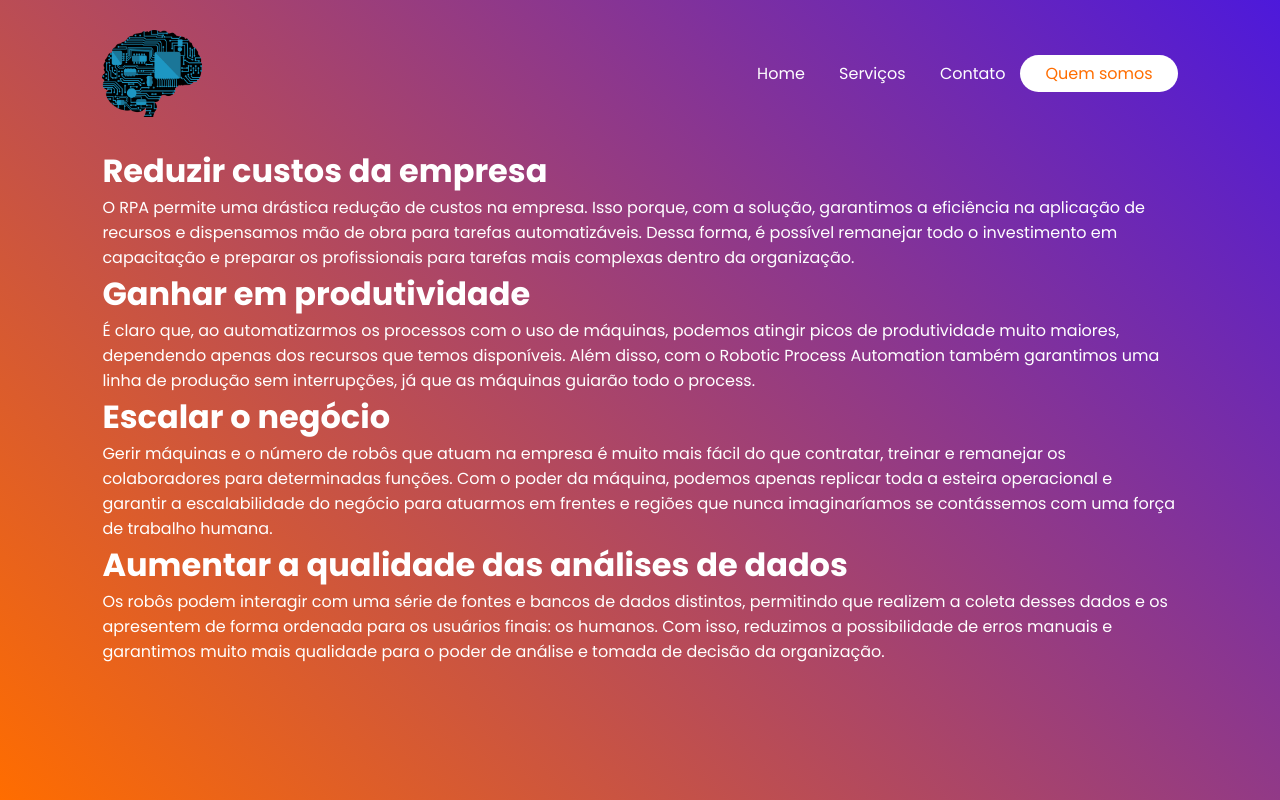
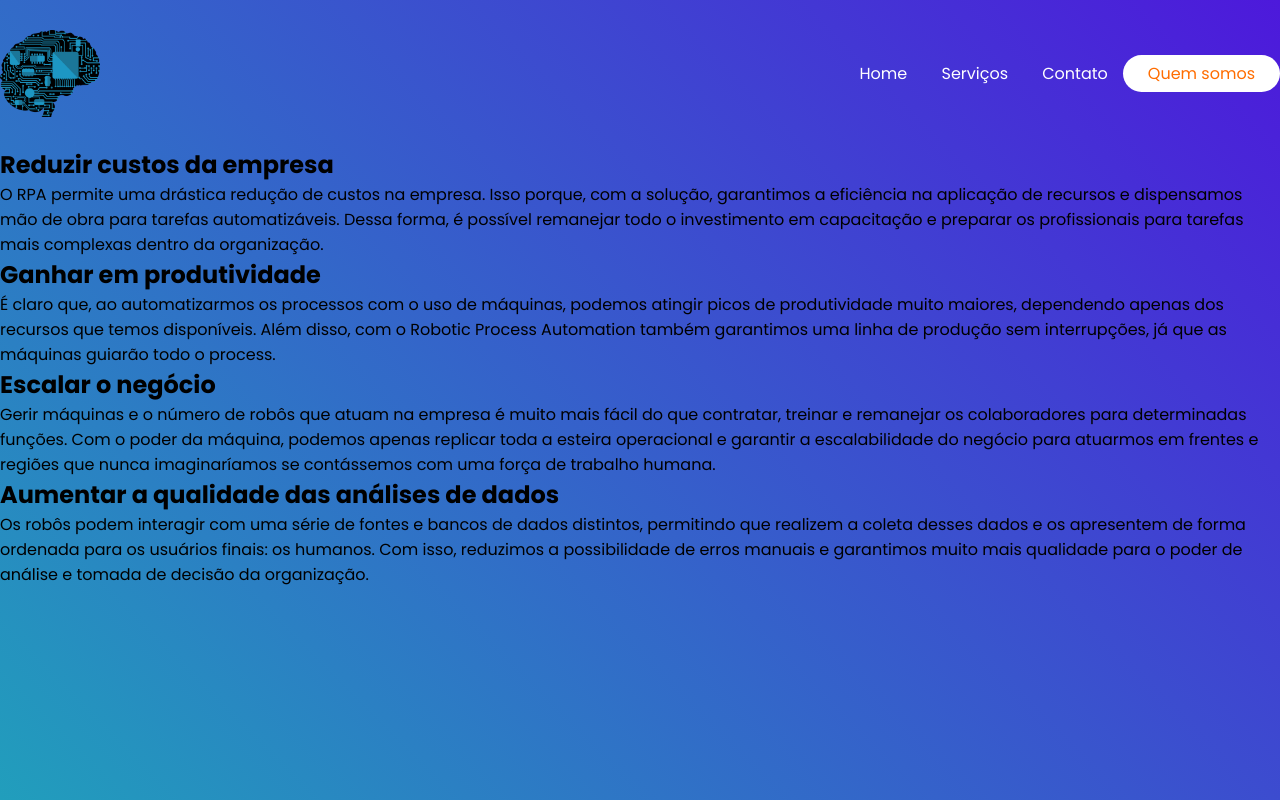
Before and after one commit to uviniii/robotic-process-automation, a plain HTML site: page serviços.html in a window 1280 px wide. Drawn offline with Linux system fonts and the light colour scheme.

Commit message:
Update serviços.html

```diff
--- a/serviços.html
+++ b/serviços.html
@@ -14,36 +14,36 @@
     <title>RPA</title>
 </head>
 <body>
-    <div class="hero">
+    <div class="main">
         <nav>
             <img src="imagens/brain-5564173_1280.png" class="logo">
             <ul>
                 <li><a href="index.html">Home</a></li>
-                <li><a href="transition.html">Serviços</a></li>
+                <li><a href="transition-01.html">Serviços</a></li>
                 <li><a href="contato.html">Contato</a></li>
             </ul>
             <a href="quemsomos.html" class="article-btn light-btn">Quem somos</a>
         </nav>
-    <h1>Reduzir custos da empresa</h1>
+    <h2>Reduzir custos da empresa</h2>
     <p>O RPA permite uma drástica redução de custos na empresa. Isso porque, com a
         solução, garantimos a eficiência na aplicação de recursos e dispensamos mão
         de obra para tarefas automatizáveis.
         Dessa forma, é possível remanejar todo o investimento em capacitação e
         preparar os profissionais para tarefas mais complexas dentro da organização.</p>
-    <h1>Ganhar em produtividade</h1>
+    <h2>Ganhar em produtividade</h2>
     <p>É claro que, ao automatizarmos os processos com o uso de máquinas,
         podemos atingir picos de produtividade muito maiores, dependendo apenas
         dos recursos que temos disponíveis.
         Além disso, com o Robotic Process Automation também garantimos uma linha
         de produção sem interrupções, já que as máquinas guiarão todo o process.</p>
-    <h1>Escalar o negócio</h1>
+    <h2>Escalar o negócio</h2>
     <p>Gerir máquinas e o número de robôs que atuam na empresa é muito mais fácil
         do que contratar, treinar e remanejar os colaboradores para determinadas
         funções.
         Com o poder da máquina, podemos apenas replicar toda a esteira operacional e
         garantir a escalabilidade do negócio para atuarmos em frentes e regiões que
         nunca imaginaríamos se contássemos com uma força de trabalho humana.</p>
-    <h1>Aumentar a qualidade das análises de dados</h1>
+    <h2>Aumentar a qualidade das análises de dados</h2>
     <p>Os robôs podem interagir com uma série de fontes e bancos de dados distintos,
         permitindo que realizem a coleta desses dados e os apresentem de forma
         ordenada para os usuários finais: os humanos.
```
